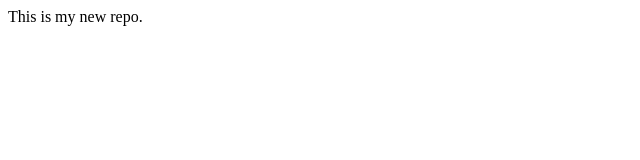
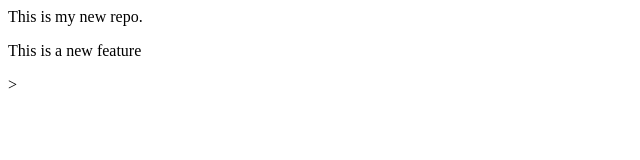
Before and after one commit to zainabfatima097/localrepo, a plain HTML site: page index.html in a window 1280 px wide. Shown: the whole page, without its empty margins (0-640 px from the left). Drawn offline with Linux system fonts and the light colour scheme.

Commit message:
Add new feature

```diff
--- a/index.html
+++ b/index.html
@@ -1 +1,2 @@
 <p>This is my new repo.</p>
+<p>This is a new feature</p>>
```
